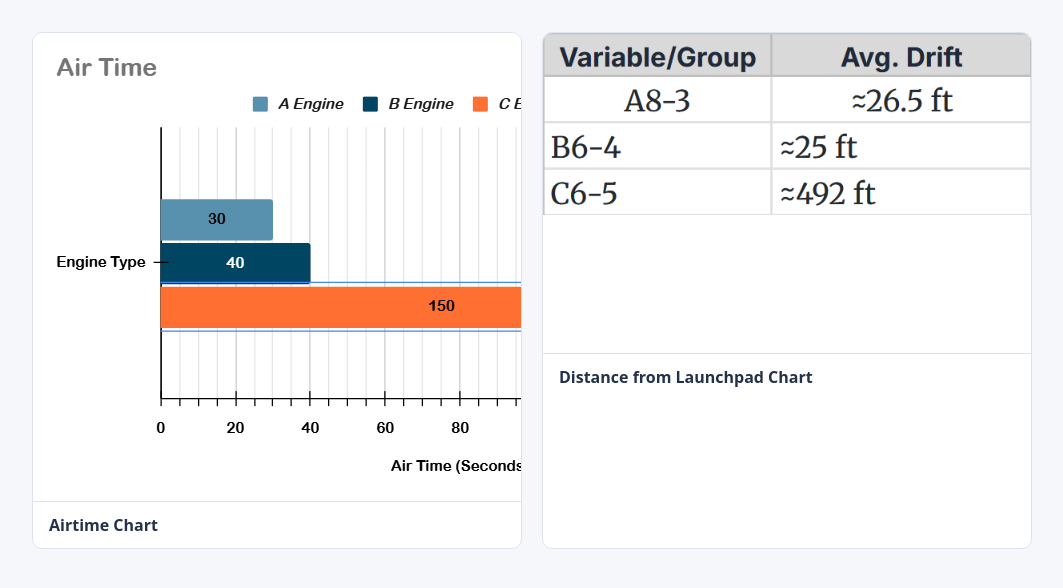
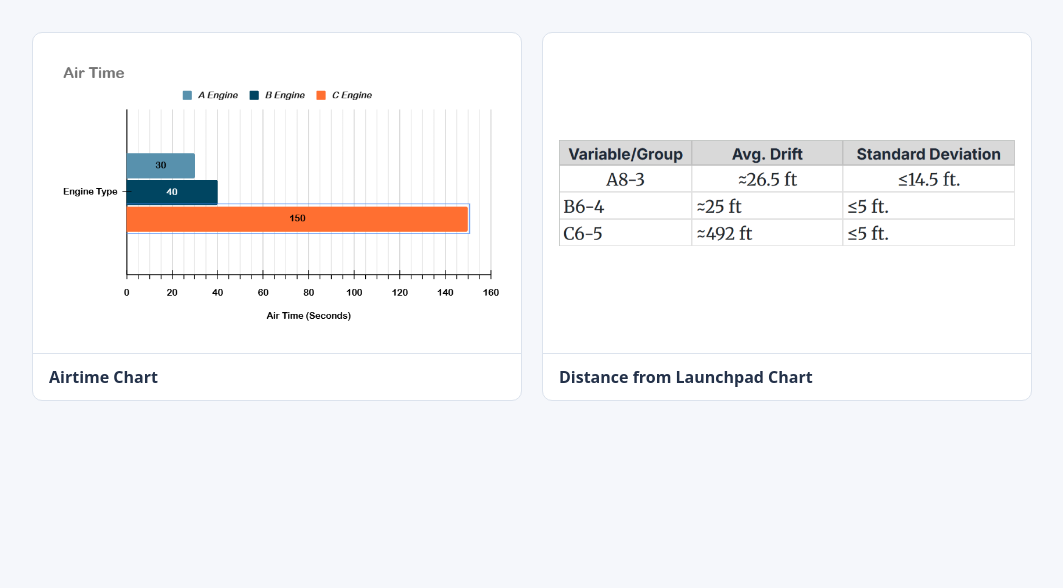
Before and after one commit to Zelk-Boy/EliFentonRocketData, a plain HTML site: page index.html in a window 1280 px wide. Shown: the whole page, without its empty margins (108-1171 px from the left). Drawn offline with Linux system fonts and the light colour scheme.

Commit message:
Format CSS styles for consistency in index.html

```diff
--- a/index.html
+++ b/index.html
@@ -5,6 +5,7 @@
     <meta name="viewport" content="width=device-width, initial-scale=1.0">
     <title>Rocket Charts</title>
     <style>
+
 * {
     box-sizing: border-box;
 }
@@ -35,6 +36,18 @@
 
 .chart-space {
     min-height: 320px;
+    display: flex;
+    justify-content: center;
+    align-items: center;
+    padding: 16px;
+}
+
+.chart-space img {
+    display: block;
+    max-width: 100%;
+    max-height: 400px;
+    height: auto;
+    object-fit: contain;
 }
 
 figcaption {
```
Lines whose indentation alone changed are shown as unchanged.
